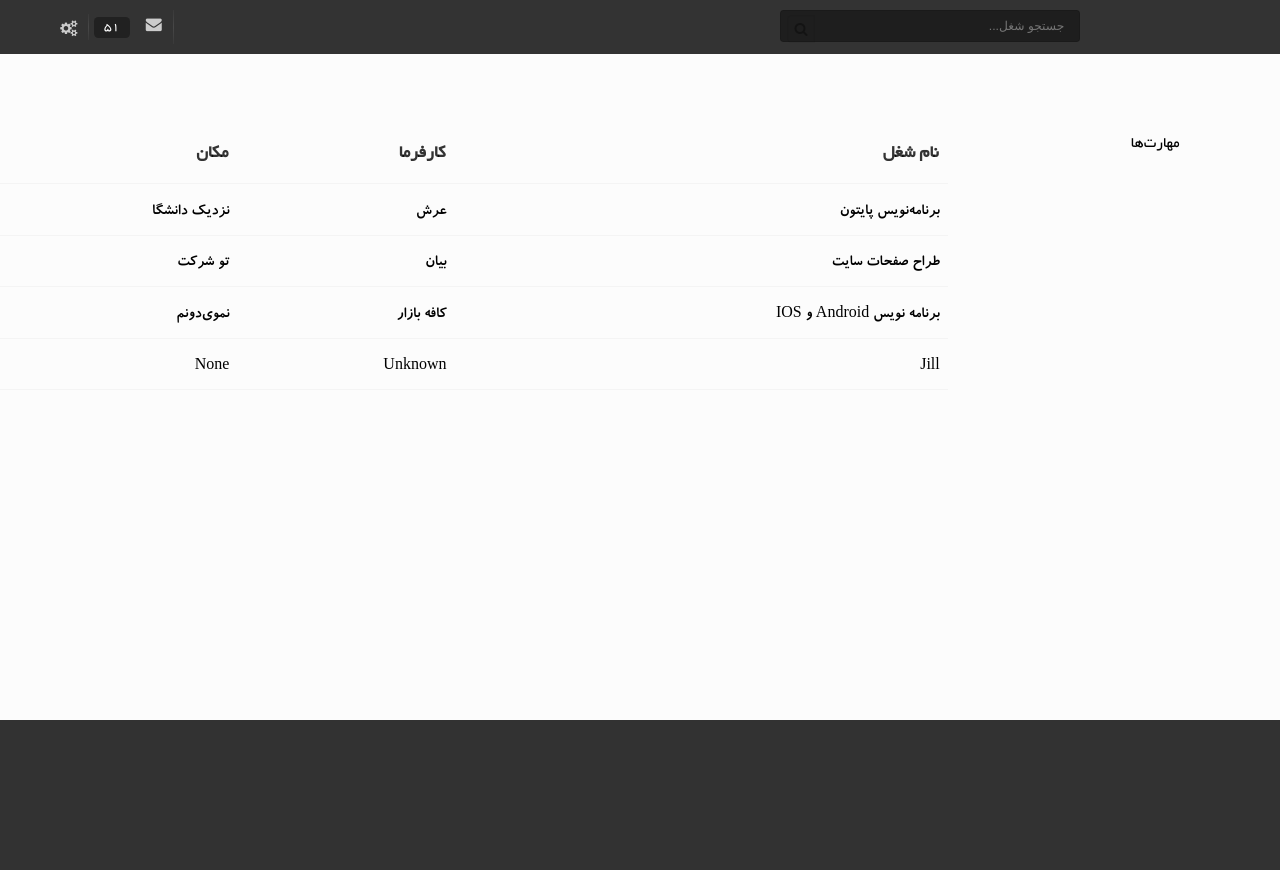
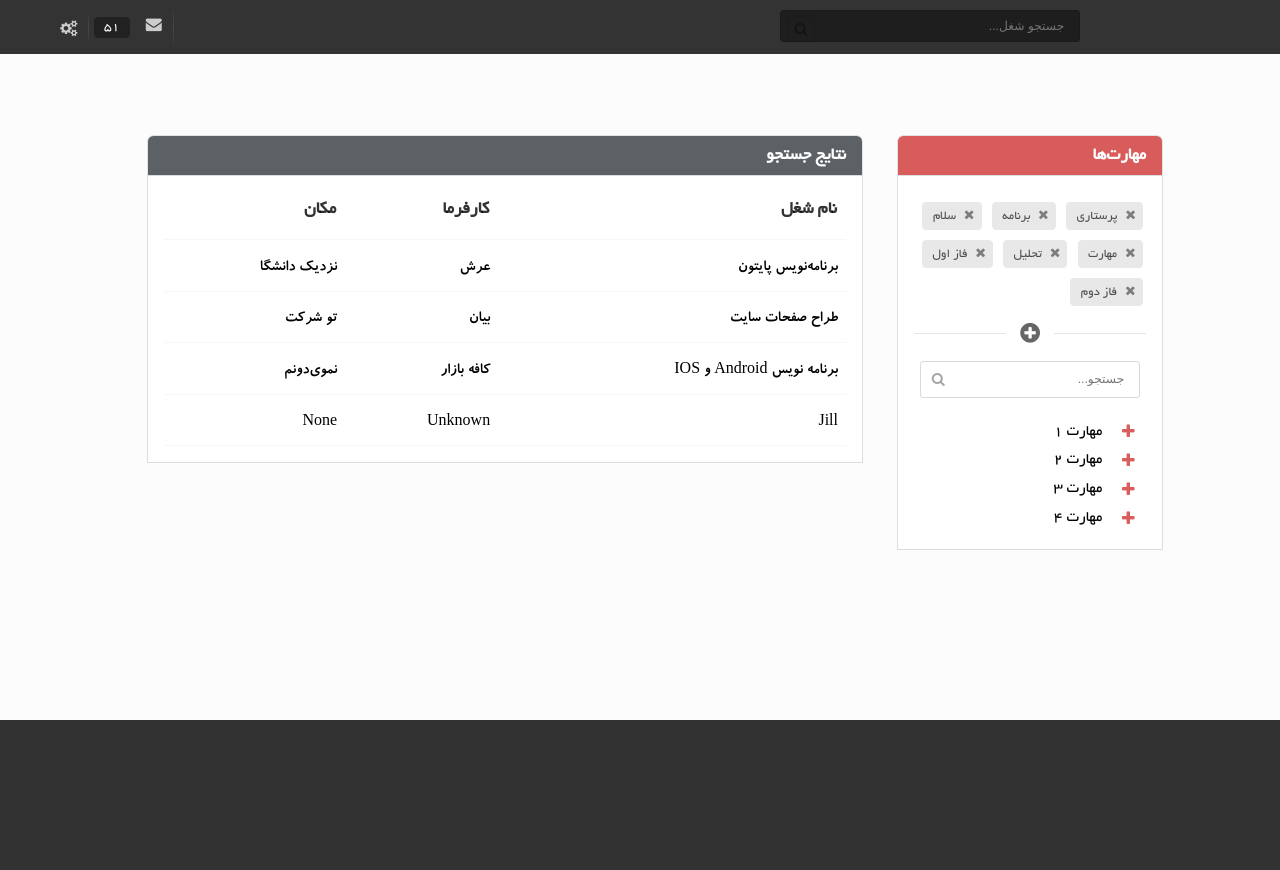
Before and after one commit to ha-D/SharifJobPortal, a Django app: template templates/search.html in a window 1280 px wide. Run offline with Django 3.2, Linux system fonts and the light colour scheme; the template is opened without the code that fills it, so the values that code supplies are empty.

Commit message:
Search-Maharat

```diff
--- a/static/css/search.css
+++ b/static/css/search.css
@@ -1,3 +1,7 @@
+#main{
+	margin-right: auto;
+	margin-left: auto;
+}
 #searchresult thead th{
 	padding-bottom: 20px;
 	font-size: 18px;
@@ -6,3 +10,45 @@
 #searchresult td{
 	font-family: koodak;
 }
+
+#main .skill-tag{
+	margin-top: 10px;
+	/*float:right;*/
+	direction: rtl;
+}
+
+#main .skill-tag:first-child{
+	margin-right: 3px;
+}
+
+#main .skill-tag i{
+	margin-left: 5px;
+	margin-right: -3px;
+}
+
+#add-sign{
+	font-size: 23px;
+}
+
+#tag-search-input{
+	width: 220px;
+}
+
+#main .tag-search-input-parent{
+	margin-right: auto;
+	margin-left: auto;
+	margin-bottom: 20px;
+	width: 220px;
+}
+
+#tag-search-list{
+	margin-right: 8px;
+}
+
+#main .add-tag-icon{
+	color: #CF2929;
+}
+
+.clearfix{
+	clear: both;
+}
--- a/templates/search.html
+++ b/templates/search.html
@@ -1,5 +1,6 @@
 {% extends "page.html" %}
 {% load staticfiles %}
+
 {% block style %}
 	<link rel="stylesheet" type="text/css" href="{% static 'css/search.css' %}">
 {% endblock style %}
@@ -10,11 +11,78 @@
 
 
 {% block page %}
-	<div class="ui grid">
-		<div class="three wide column">
+	<div class="ui grid" id="main">
+		<div class="four wide column">
+			<h4 class="ui top attached inverted red header">
 			  مهارت‌ها
+			</h4>
+			<div class="ui segment attached">
+				<div class="ui label skill-tag">
+					<i class="delete icon"></i>
+				  	پرستاری
 				</div>
-		<div class="thirteen wide column">
+				<div class="ui label skill-tag">
+					<i class="delete icon"></i>
+				  	برنامه
+				</div>
+				<div class="ui label skill-tag">
+					<i class="delete icon"></i>
+				  	سلام
+				</div>
+				<div class="ui label skill-tag">
+					<i class="delete icon"></i>
+				  	مهارت
+				</div>
+				<div class="ui label skill-tag">
+					<i class="delete icon"></i>
+				  	تحلیل
+				</div>
+				<div class="ui label skill-tag">
+					<i class="delete icon"></i>
+				  	فاز اول
+				</div>
+				<div class="ui label skill-tag">
+					<i class="delete icon"></i>
+				  	فاز دوم
+				</div>
+
+				<div class="ui horizontal divider">
+				  <i class="add sign icon" id="add-sign"></i>
+				</div>
+
+				<div class="tag-search-input-parent">
+					<div class="ui small icon input" id="tag-search-input">
+					  <input type="text" placeholder="جستجو...">
+					  <i class="search icon"></i>
+					</div>
+				</div>
+
+				<div class="ui list" id="tag-search-list">
+				  <a class="item">
+				    <i class="add icon add-tag-icon"></i>
+				    مهارت ۱
+				  </a>
+				  <a class="item">
+				    <i class="add icon add-tag-icon"></i>
+				    مهارت ۲
+				  </a>
+				  <a class="item">
+				    <i class="add icon add-tag-icon"></i>
+				    مهارت ۳
+				  </a>
+				  <a class="item">
+				    <i class="add icon add-tag-icon"></i>
+				    مهارت ۴
+				  </a>
+				</div>
+
+			</div>
+		</div>
+		<div class="ten wide column">
+			<h4 class="ui top attached inverted black header">
+			  نتایج جستجو
+			</h4>
+			<div class="ui segment attached">
 				<table class="ui basic table segment" id="searchresult">
 				  <thead>
 				    <tr>
@@ -48,4 +116,5 @@
 				</table>
 			</div>
 		</div>
+	</div>
 {% endblock page %}
```
Lines whose indentation alone changed are shown as unchanged.
